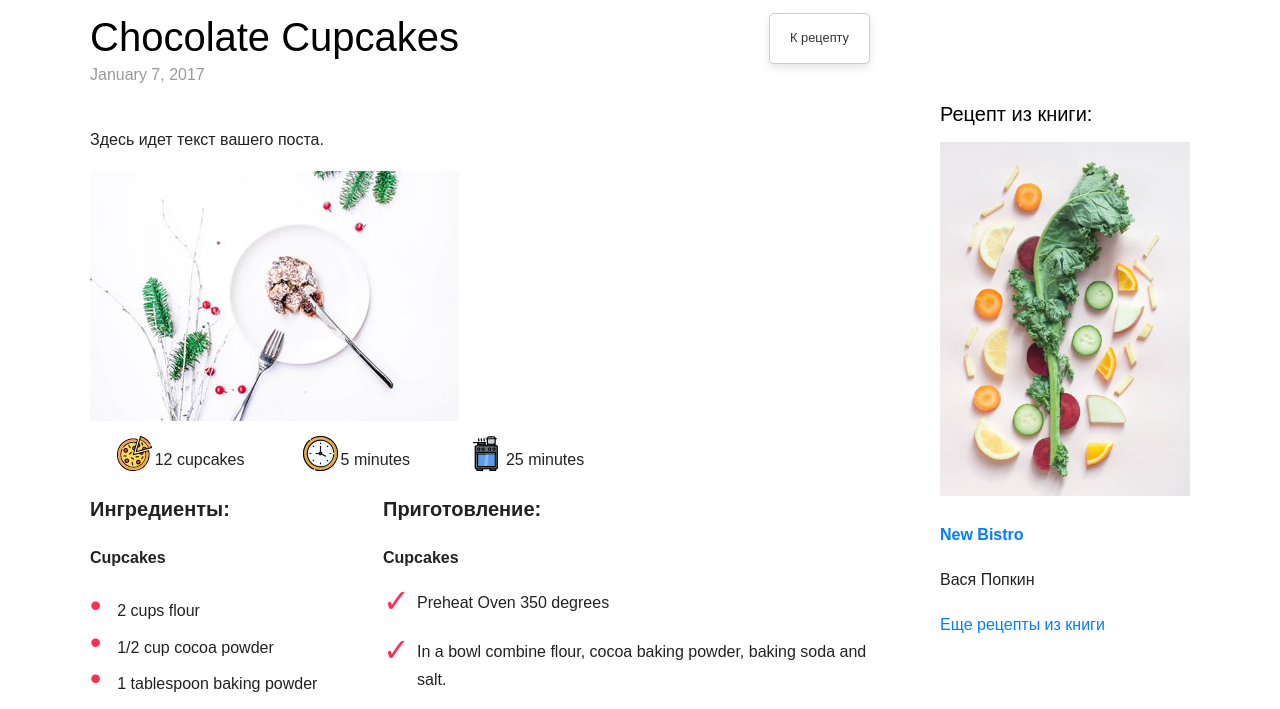
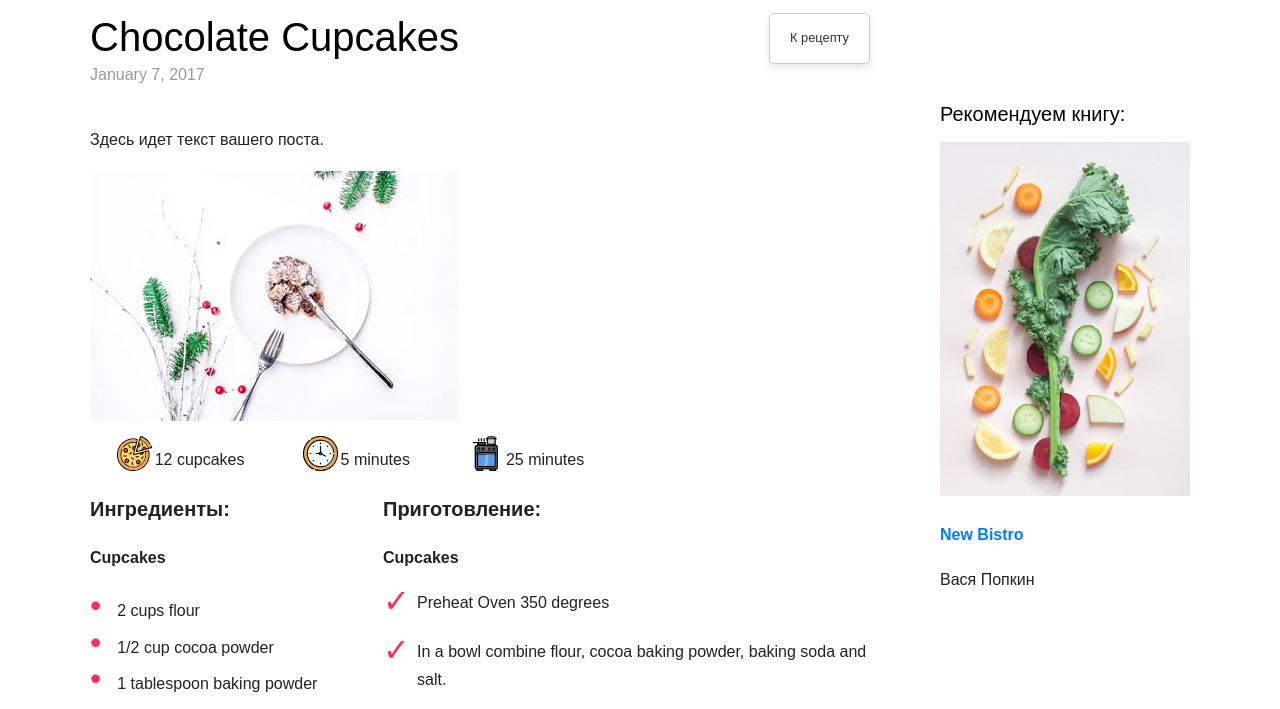
Before and after one commit to Helga1970/new-site, a Jekyll site: the page built from _recipes/2017-01-02-chocolate-cupcakes.md, in a window 1280 px wide. Shown: the part 127-836 px from the top of the page. Built offline with Jekyll 4.4.1, drawn with Linux system fonts in a browser that asks for light colours; nearby versions of some CDN libraries; some web fonts are replaced.

Commit message:
Update sidebar.html

```diff
--- a/_includes/sidebar.html
+++ b/_includes/sidebar.html
@@ -3,7 +3,7 @@
 
 	{% if include.page.book %}
 	<div class="book-block desktop-only">
-		<h2>Рецепт из книги:</h2>
+		<h2>Рекомендуем книгу:</h2>
 		<div class="book-cover">
 			{% if include.page.book.link %}
 				<a href="{{ include.page.book.link }}" target="_blank" rel="noopener">
@@ -23,8 +23,6 @@
 			</p>
 			<p class="book-author">{{ include.page.book.author }}</p>
 		</div>
-		{% comment %} Добавляем кнопку "Еще рецепты из книги" {% endcomment %}
-		<a href="/all-recipes-from-book/{{ include.page.book.title | slugify }}" class="book-recipes-link">Еще рецепты из книги</a>
 	</div>
 	{% endif %}
 
```
